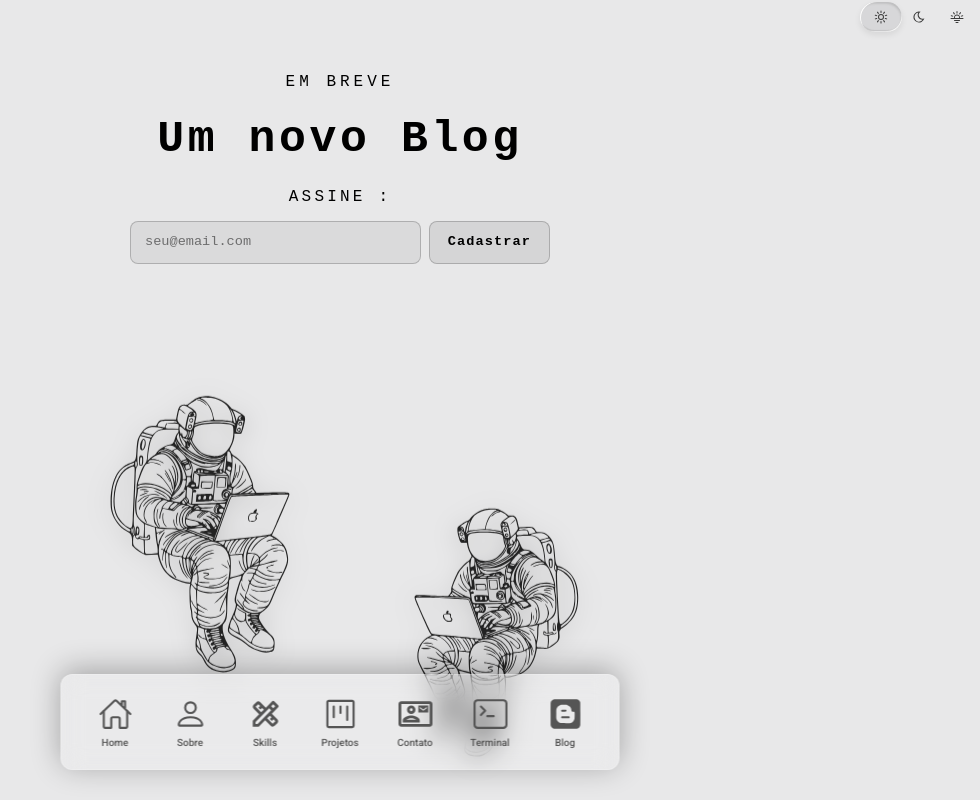
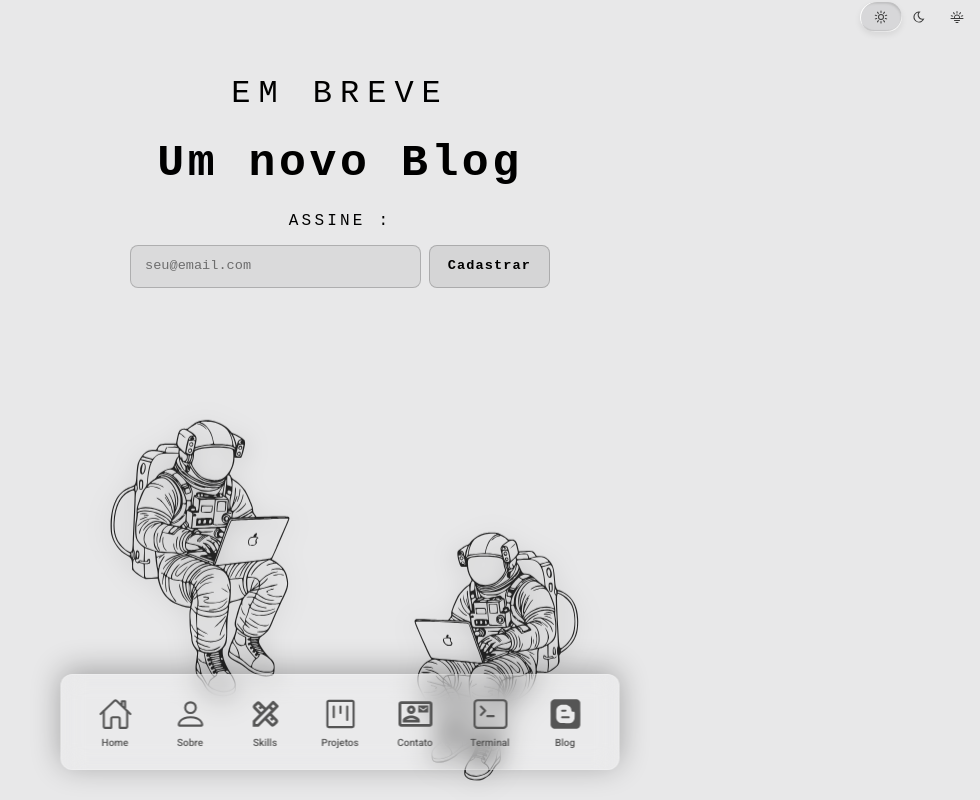
Before and after one commit to LeandroDukievicz/Portifolio-Cyber-Dukie, a Next.js app: page /blog in a window 1280 px wide. Shown: the top 800 px of the page, without its empty margins (300-1280 px from the left). Built offline with nearby package versions, Linux system fonts and the light colour scheme.

Commit message:
style: double font size of 'Em breve' on blog page

```diff
--- a/app/blog/LiquidGlassBlog.tsx
+++ b/app/blog/LiquidGlassBlog.tsx
@@ -383,7 +383,7 @@ export default function LiquidGlassBlog() {
               display: "block",
               width: "100%",
               fontFamily: "'JetBrains Mono', monospace",
-              fontSize: "clamp(0.85rem, 2vw, 1rem)",
+              fontSize: "clamp(1.7rem, 4vw, 2rem)",
               letterSpacing: "0.25em",
               textTransform: "uppercase",
               textAlign: "center",
```
